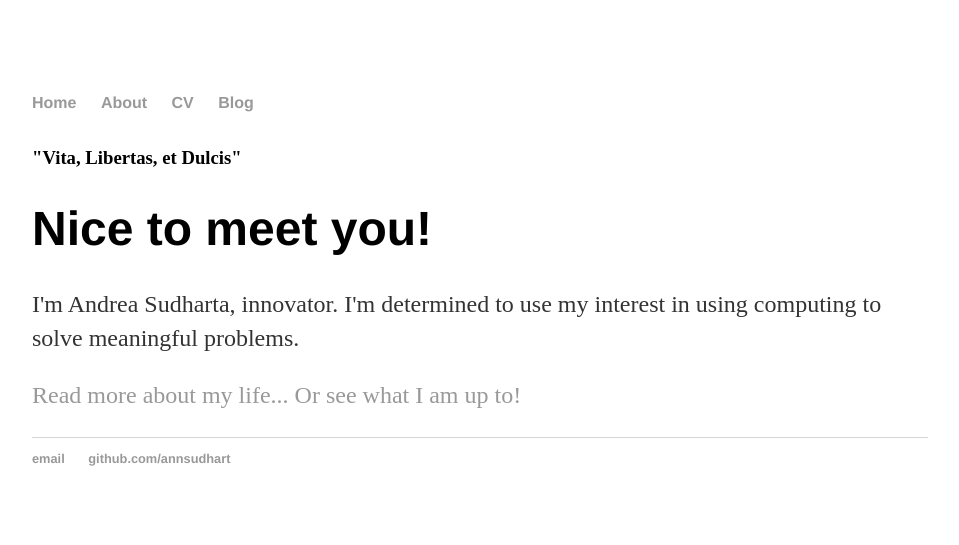
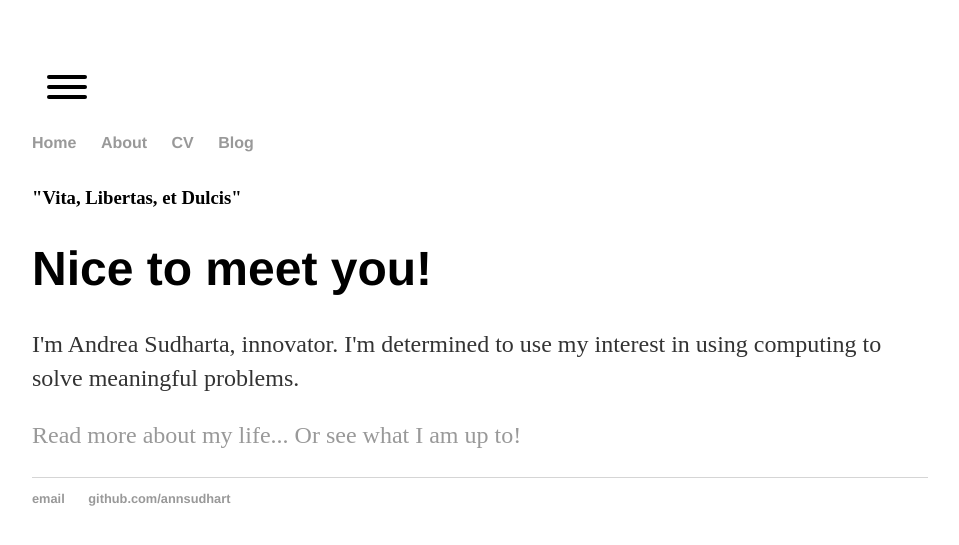
Before and after one commit to annsudhart/annsudhart.github.io, a Jekyll site: the page built from index.html, in a window 1280 px wide. Shown: the top 545 px of the page, without its empty margins (160-1119 px from the left). Built offline with Jekyll 4.4.1, drawn with Linux system fonts in a browser that asks for light colours.

Commit message:
Update default.html

```diff
--- a/_layouts/default.html
+++ b/_layouts/default.html
@@ -7,12 +7,11 @@
 		</head>
 		<body>
 			<nav>
-			<div class="nav-icon">
-				<span></span>
-				<span></span>
-				<span></span>
-				<span></span>
-			</div>
+				<div class="hamburger">
+  					<div class="hamburger-box">
+    					<div class="hamburger-inner"></div>
+  					</div>
+				</div>
 	    		<ul>
 	        		<li><a href="/">Home</a></li>
 		        	<li><a href="/about">About</a></li>
@@ -32,9 +31,10 @@
 				</ul>
 			</footer>
 			<script>
-				var hamburger = document.querySelector(".nav-icon");
+				var hamburger = document.querySelector(".hamburger");
 				hamburger.addEventListener("click", function() {
-				hamburger.classList.toggle("open");
+				hamburger.classList.toggle("hamburger--elastic");
+				hamburger.classList.toggle("is-active");
 				});
 			</script>
 		</body>
```
